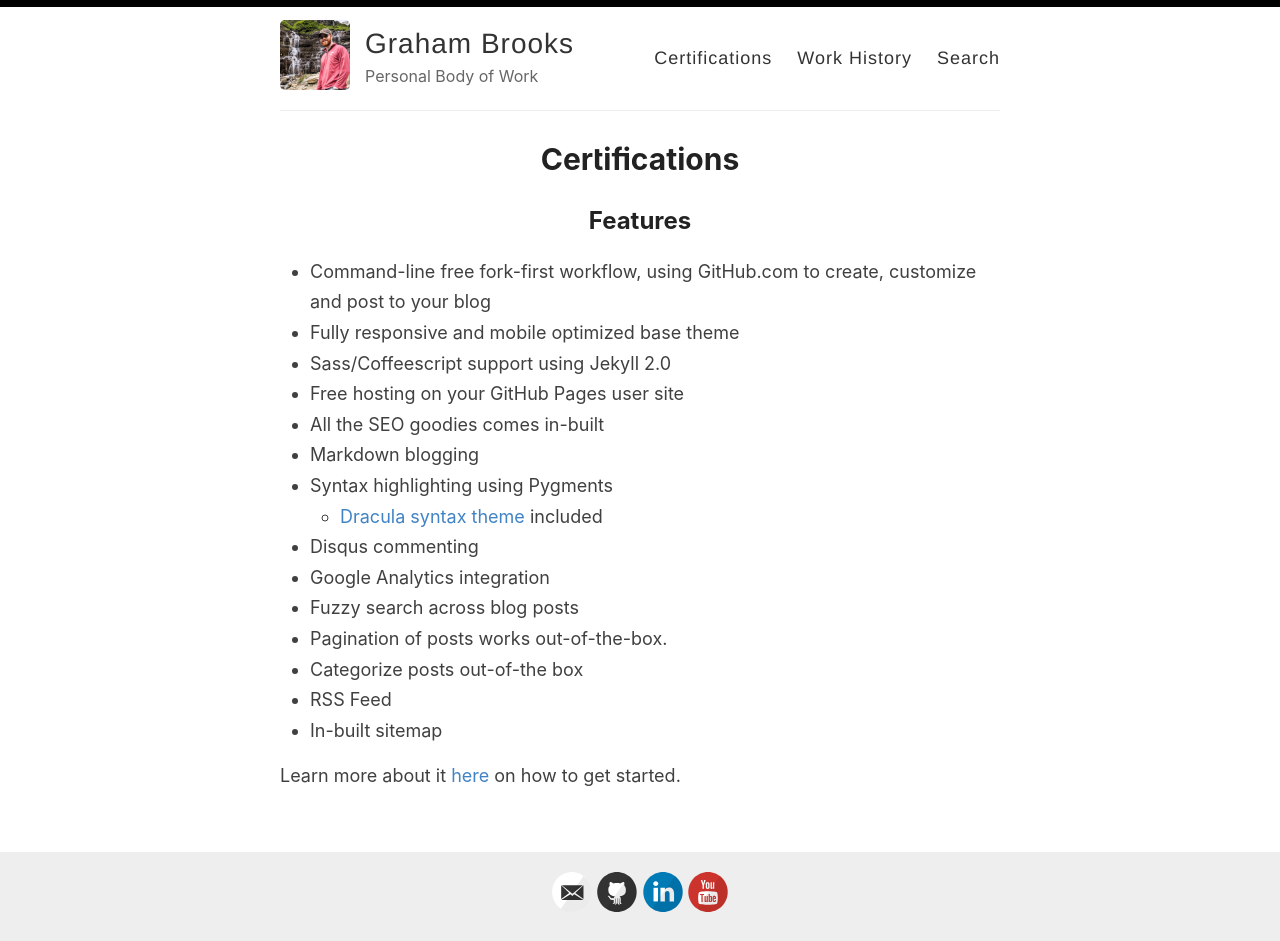
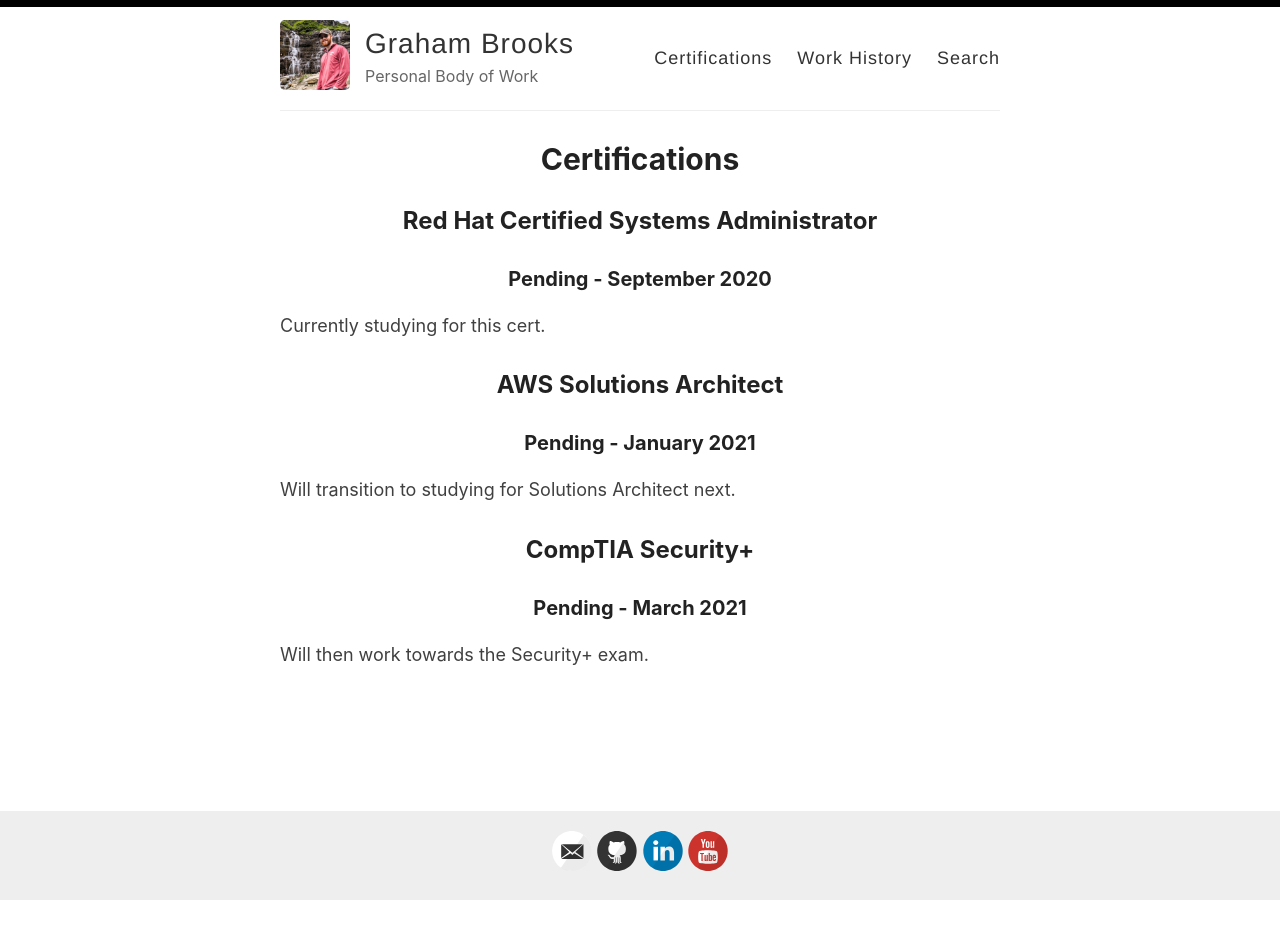
Before and after one commit to LittleSeneca/LittleSeneca.github.io, a Jekyll site: the page built from _pages/Certifications.md, in a window 1280 px wide. Built offline with Jekyll 4.4.1, drawn with Linux system fonts in a browser that asks for light colours; after the commit the page ends 901 px from its top, so only the background shows below that.

Commit message:
Updated content

```diff
--- a/_pages/Certifications.md
+++ b/_pages/Certifications.md
@@ -4,22 +4,14 @@
 permalink: /Certifications/
 ---
 
-## Features
+## Red Hat Certified Systems Administrator
+### Pending - September 2020
+Currently studying for this cert.
 
-- Command-line free fork-first workflow, using GitHub.com to create, customize and post to your blog
-- Fully responsive and mobile optimized base theme
-- Sass/Coffeescript support using Jekyll 2.0
-- Free hosting on your GitHub Pages user site
-- All the SEO goodies comes in-built
-- Markdown blogging
-- Syntax highlighting using Pygments
-    - [Dracula syntax theme](https://draculatheme.com/) included
-- Disqus commenting
-- Google Analytics integration
-- Fuzzy search across blog posts
-- Pagination of posts works out-of-the-box.
-- Categorize posts out-of-the box
-- RSS Feed
-- In-built sitemap
+## AWS Solutions Architect
+### Pending - January 2021
+Will transition to studying for Solutions Architect next.
 
-Learn more about it [here](https://github.com/amitmerchant1990/reverie) on how to get started.
+## CompTIA Security+
+### Pending - March 2021
+Will then work towards the Security+ exam.
```
Also changed, not shown: _pages/Work HIstory.md (+1 -1 lines).
